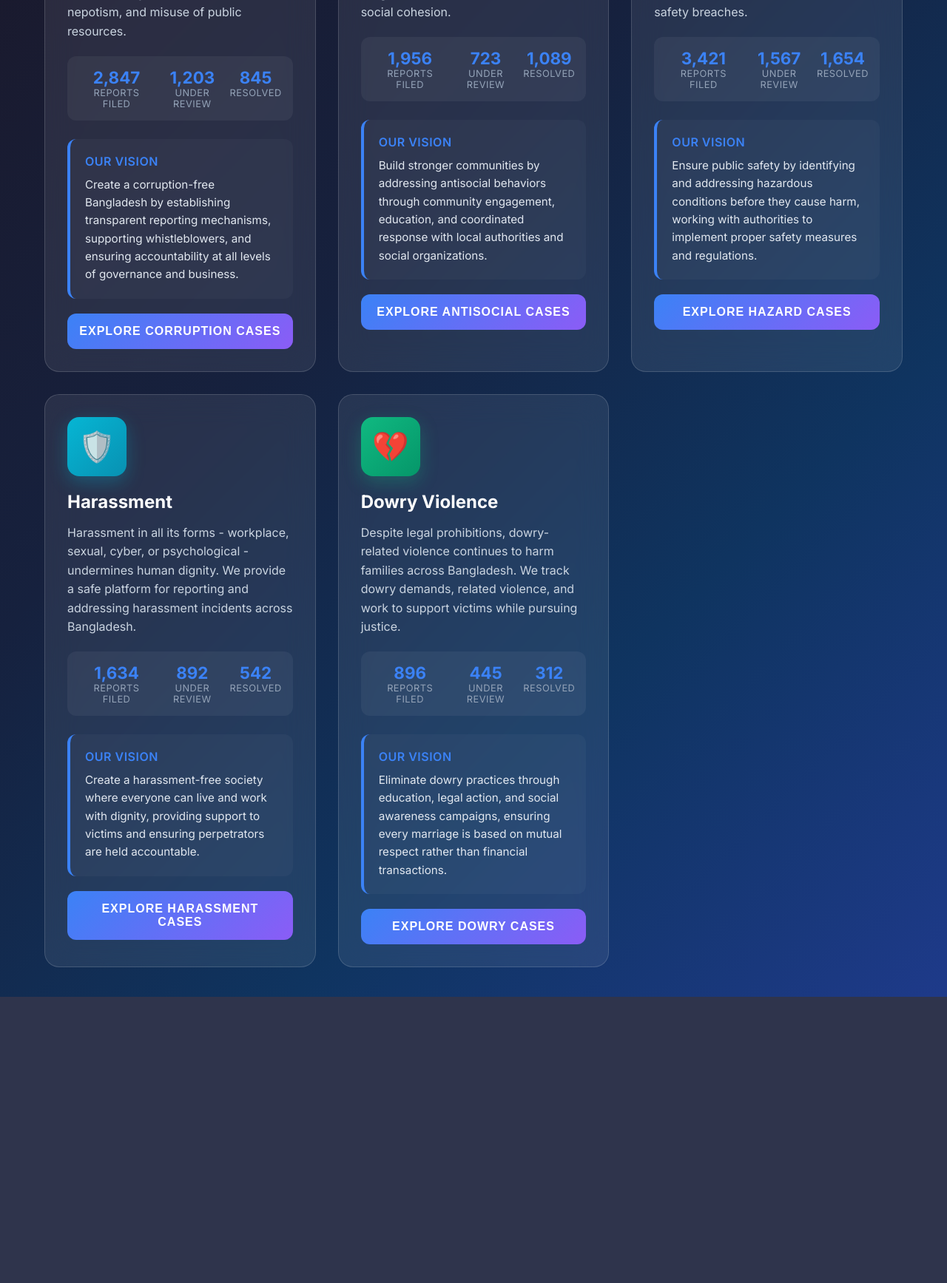
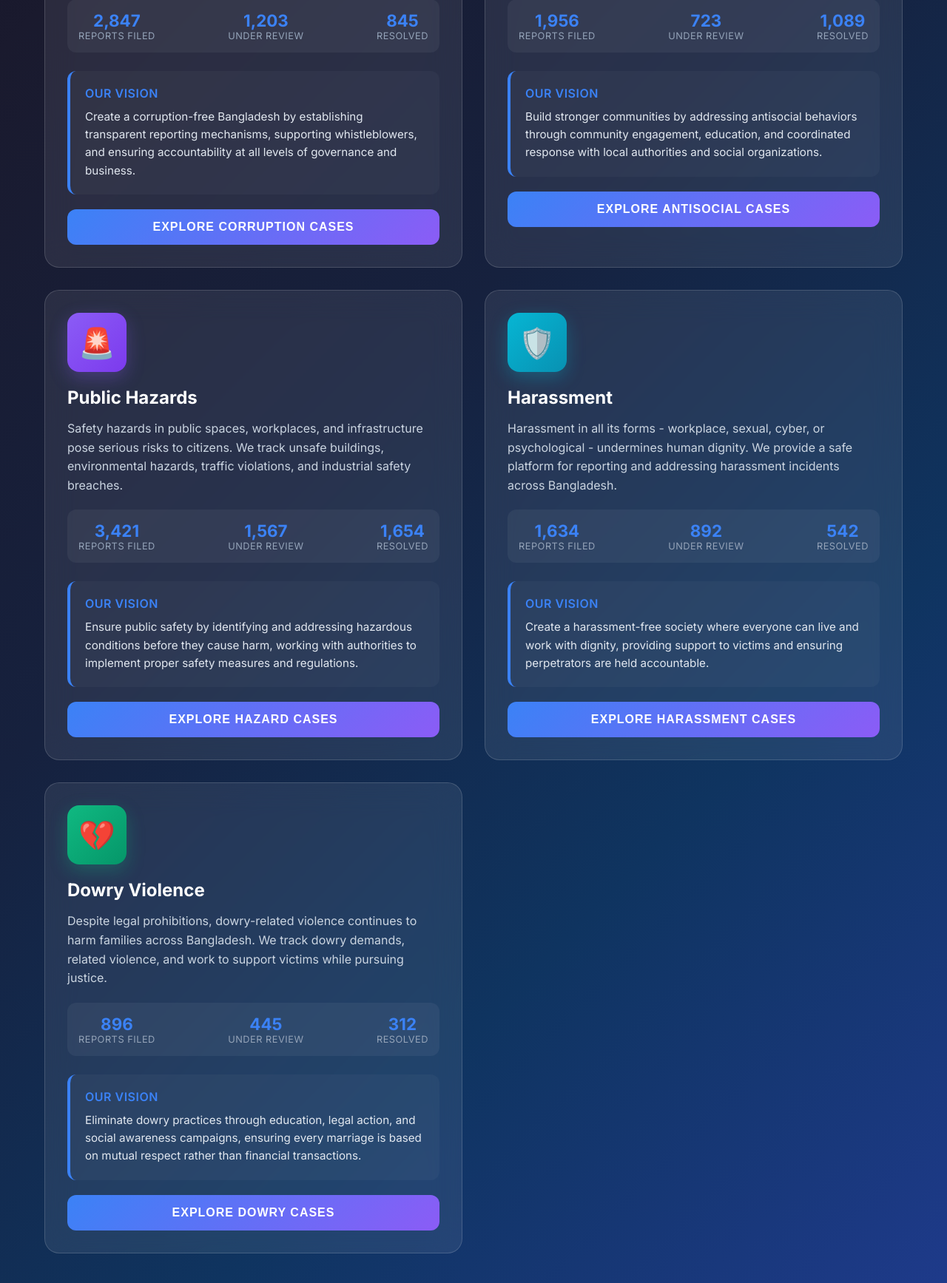
Before and after one commit to IrfathAraSarika/Truth-Uncovered-cse370_project-, a PHP site: page /categories.php in a window 1280 px wide. Shown: the part 916-2651 px from the top of the page at 74% size. Before the commit the page ends 2264 px from the top, so only its background shows below. Run offline with PHP 8.4, Linux system fonts and the light colour scheme; the visitor is signed in with stand-in values (Sample User, id 1).

Commit message:
fix UI categories

```diff
--- a/categories.php
+++ b/categories.php
@@ -177,7 +177,7 @@ if ($_SERVER['REQUEST_METHOD'] === 'POST' && isset($_POST['category_id'], $_POST
         /* Categories Grid */
         .categories-grid {
             display: grid;
-            grid-template-columns: repeat(auto-fit, minmax(350px, 1fr));
+            grid-template-columns: repeat(auto-fit, minmax(500px, 1fr));
             gap: 30px;
             margin-top: 60px;
         }
@@ -715,10 +715,7 @@ if ($_SERVER['REQUEST_METHOD'] === 'POST' && isset($_POST['category_id'], $_POST
             });
 
             // Simulate navigation to category details page
-            setTimeout(() => {
-                alert(`Loading ${categoryType} investigation dashboard...`);
-                // In real implementation: window.location.href = `category-details.php?type=${categoryType}`;
-            }, 500);
+
         }
 
         // Interactive animations
```
